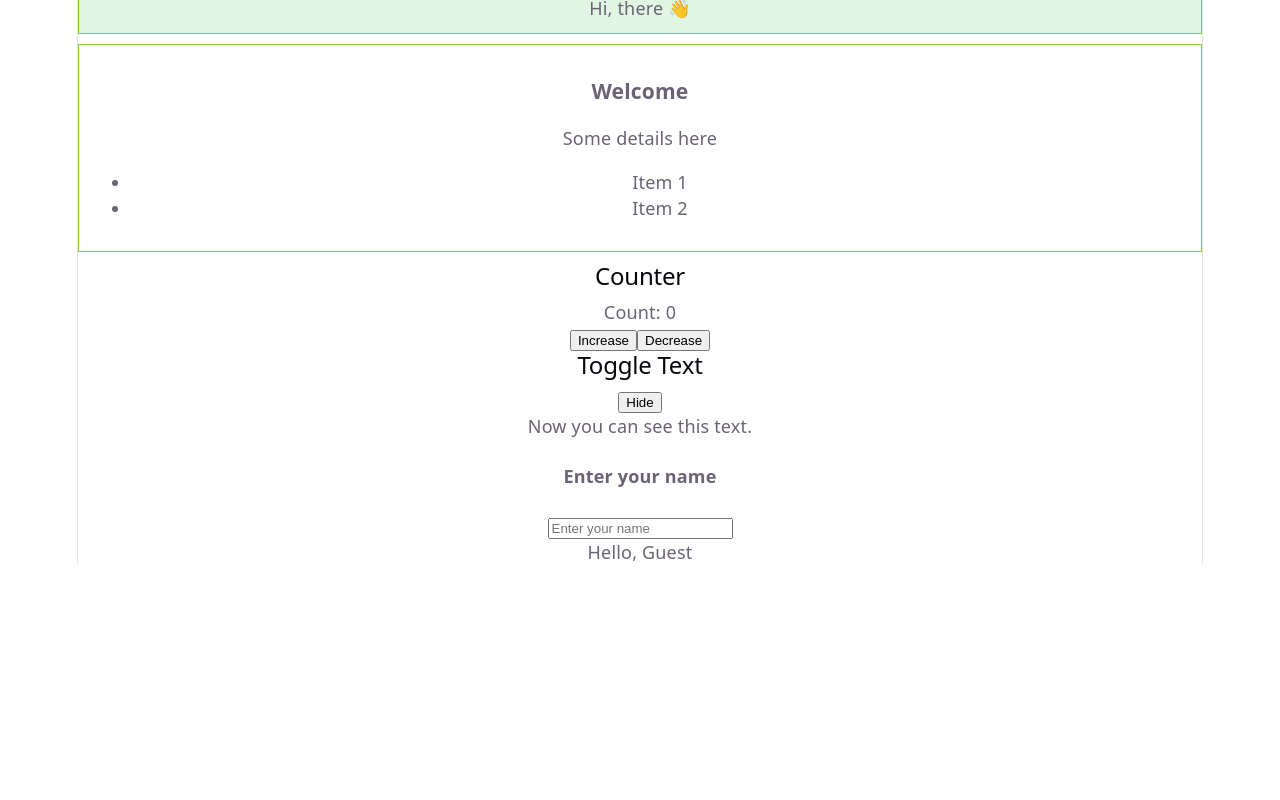
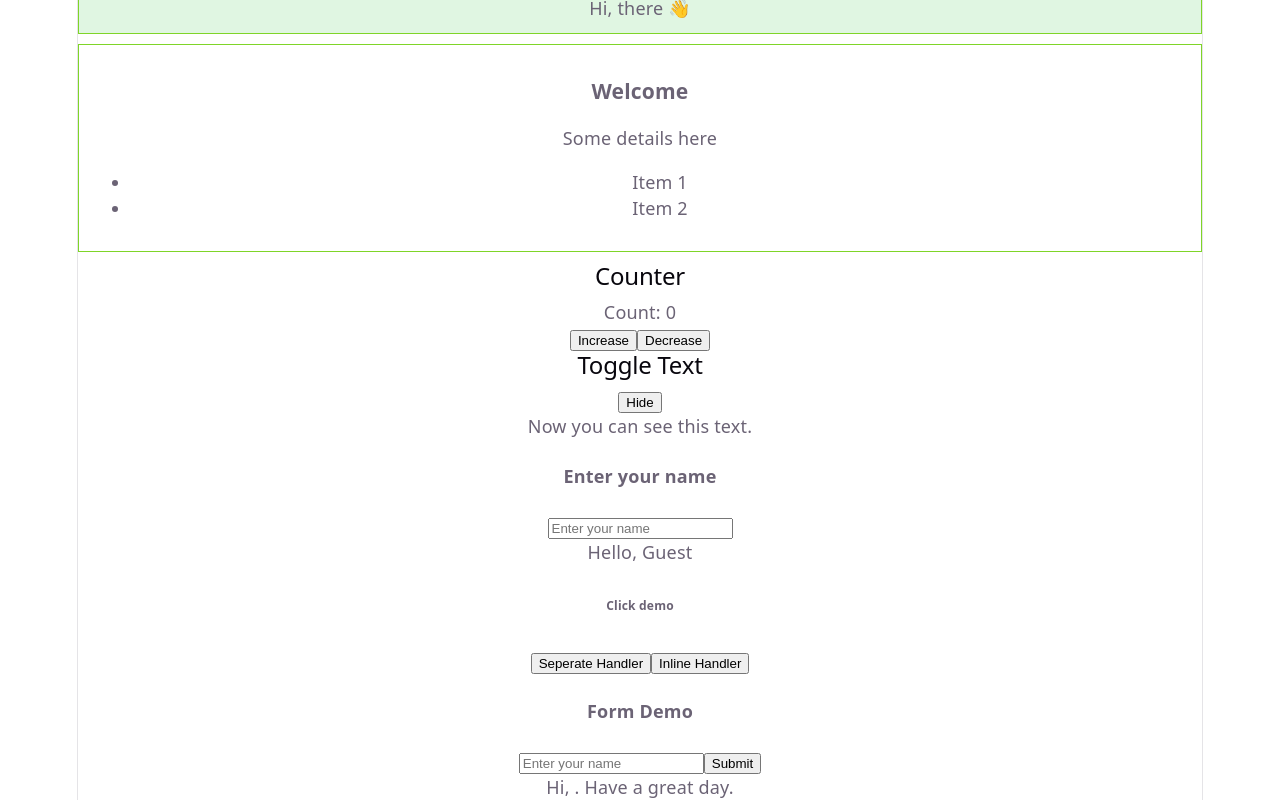
Before and after one commit to ngeethika15/SW_CSE_B1.4_Internship, a React (Vite) app in the folder Day/day13/: page / in a window 1280 px wide. Shown: the part 732-1532 px from the top of the page. Before the commit the page ends 1297 px from the top, so only its background shows below. Built offline with nearby package versions, Linux system fonts and the light colour scheme.

Commit message:
Event Handling Example two

```diff
--- a/Day/day13/src/App.jsx
+++ b/Day/day13/src/App.jsx
@@ -9,6 +9,9 @@ import './App.css'
 import Counter from "./components/State";
 import ToggleText from "./components/StateTwo";
 import NameInput from "./components/StateThree";
+
+import ClickDemo from "./components/EventHandling";
+import FormDemo from "./components/EventHandlingTwo";
 
 const name = "Amay";
 const isLoggedIn = false;
@@ -48,6 +51,9 @@ function App() {
       <ToggleText />
 
       <NameInput />
+
+      <ClickDemo/>
+      <FormDemo/>
     </>
 
   )
--- /dev/null
+++ b/Day/day13/src/components/EventHandlingTwo.jsx
@@ -0,0 +1,36 @@
+// Event Handling is the way components respond to user actions and browser events
+// clicks, typing, form submissions, hovering, key presses
+
+// 1.Events are named in camelCase(onClick, ❌onclick, ❌OnClick)
+// 2.We pass a function reference as the handler, not a string
+// 3.🌟 default behaviour of reactJS is to rerender when state gets modified, forms
+// if gets re-rendered then the content: preventDefault()
+import { useState } from 'react';
+
+function FormDemo() {
+    const [name, setName] = useState("");
+
+    function handleChange(event) {
+        setName(event.target.value);
+    }
+
+    function handleSubmit(event) {
+        event.preventDefault(); //stop page reload
+        alert("Submitted name: "+name);
+    }
+
+    return(
+        <form>
+            <h4>Form Demo</h4>
+            <input type="text"
+                value={name}
+                placeholder="Enter your name"
+                onChange = {handleChange}
+            />
+
+            <button type="submit">Submit</button>
+            <p>Hi, {name}. Have a great day.</p>
+        </form>
+    );
+}
+export default FormDemo;
```
